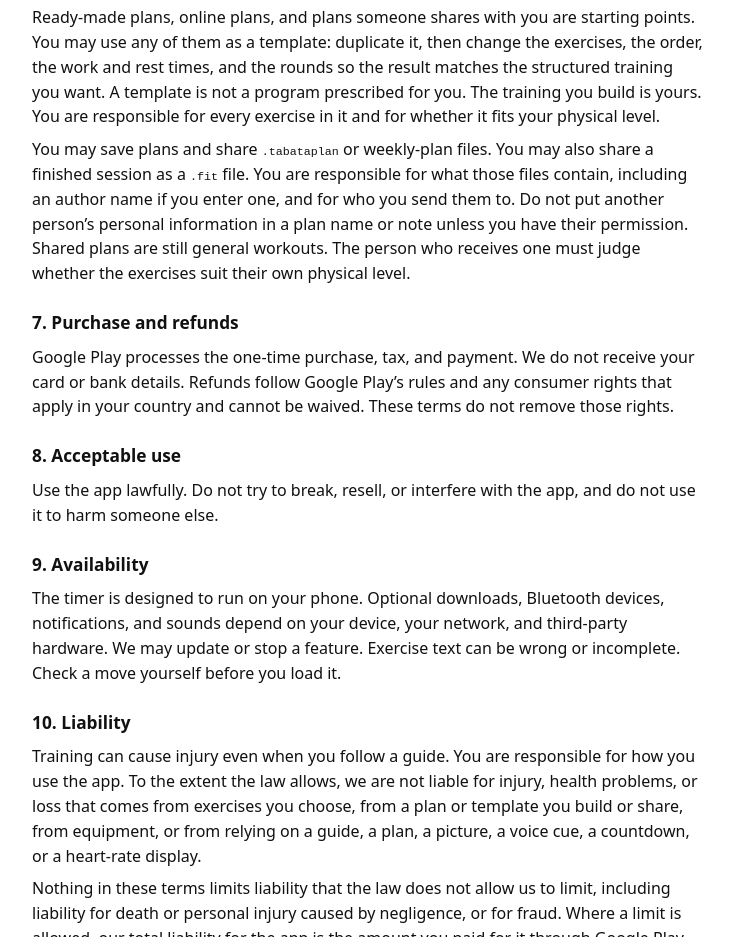
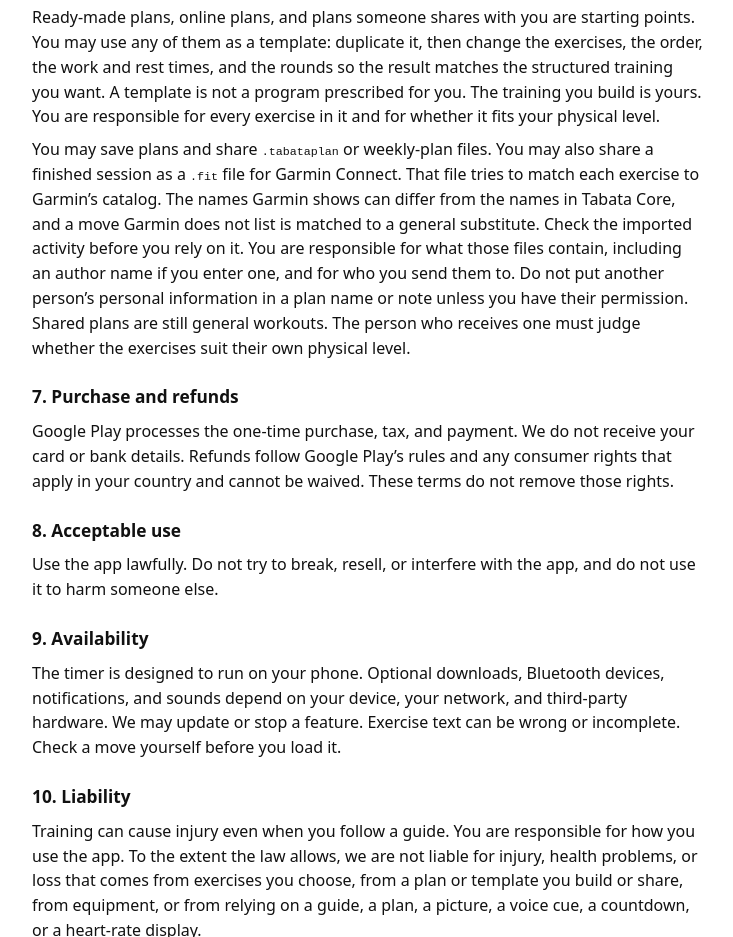
Before and after one commit to tasosstyl1984/tabata-core-privacy, a plain HTML site: page terms.html in a window 1280 px wide. Shown: the part 2501-3438 px from the top of the page, without its empty margins (272-1005 px from the left). Drawn offline with Linux system fonts and the light colour scheme.

Commit message:
Say the Garmin file only approximates exercise names.
Connect can show a different catalog name, and an unlisted move is matched to a general substitute.

Co-authored-by: Cursor <cursoragent@cursor.com>

```diff
--- a/terms.html
+++ b/terms.html
@@ -68,7 +68,7 @@
 
   <h2>6. Plans you create or share</h2>
   <p>Ready-made plans, online plans, and plans someone shares with you are starting points. You may use any of them as a template: duplicate it, then change the exercises, the order, the work and rest times, and the rounds so the result matches the structured training you want. A template is not a program prescribed for you. The training you build is yours. You are responsible for every exercise in it and for whether it fits your physical level.</p>
-  <p>You may save plans and share <code>.tabataplan</code> or weekly-plan files. You may also share a finished session as a <code>.fit</code> file. You are responsible for what those files contain, including an author name if you enter one, and for who you send them to. Do not put another person’s personal information in a plan name or note unless you have their permission. Shared plans are still general workouts. The person who receives one must judge whether the exercises suit their own physical level.</p>
+  <p>You may save plans and share <code>.tabataplan</code> or weekly-plan files. You may also share a finished session as a <code>.fit</code> file for Garmin Connect. That file tries to match each exercise to Garmin’s catalog. The names Garmin shows can differ from the names in Tabata Core, and a move Garmin does not list is matched to a general substitute. Check the imported activity before you rely on it. You are responsible for what those files contain, including an author name if you enter one, and for who you send them to. Do not put another person’s personal information in a plan name or note unless you have their permission. Shared plans are still general workouts. The person who receives one must judge whether the exercises suit their own physical level.</p>
 
   <h2>7. Purchase and refunds</h2>
   <p>Google Play processes the one-time purchase, tax, and payment. We do not receive your card or bank details. Refunds follow Google Play’s rules and any consumer rights that apply in your country and cannot be waived. These terms do not remove those rights.</p>
```
Also changed, not shown: index.html (+1 -1 lines).
